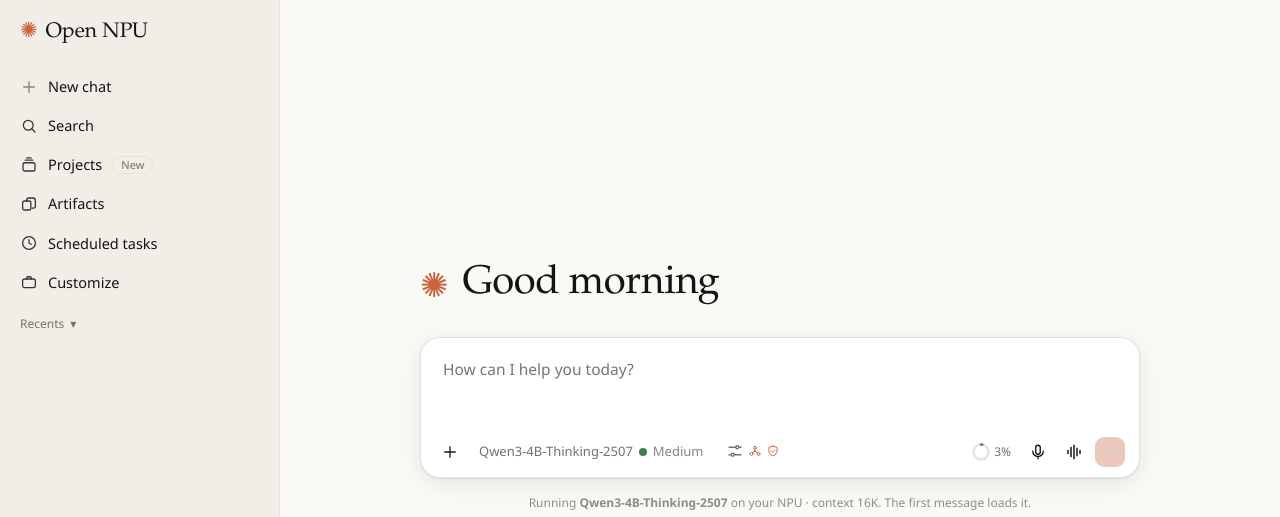
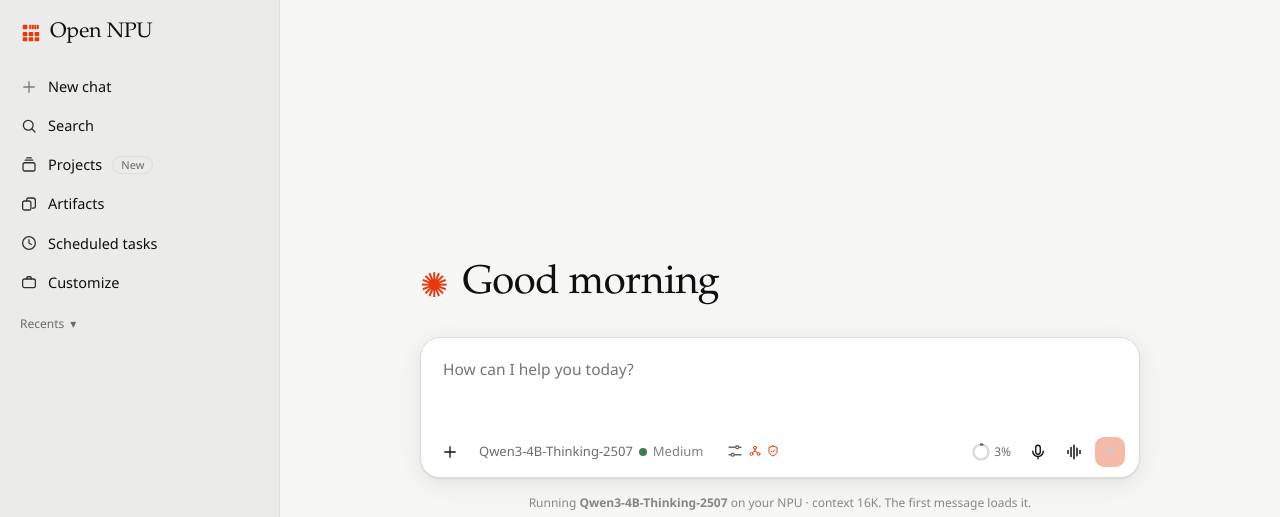
Before and after one commit to disposablecameraapp/Open-NPU, a React (Vite) app: page / in a window 1280 px wide. Shown: the top 517 px of the page. Built offline with nearby package versions, Linux system fonts and the light colour scheme.

Commit message:
Rebrand: Mono and signal palette, Hexagon three-unit logo
Co-Authored-By: Claude Sonnet 5.5 <noreply@anthropic.com>
Claude-Session: https://claude.ai/code/session_01FU82XKA3rbHQFoAk8zmboD

```diff
--- a/src/renderer/App.tsx
+++ b/src/renderer/App.tsx
@@ -13,7 +13,7 @@ import { Artifacts } from "./Artifacts";
 import { Tasks } from "./Tasks";
 import { Search } from "./Search";
 import { Customize } from "./Customize";
-import { ArtifactIcon, BriefcaseIcon, ChipIcon, ClockIcon, GearIcon, PlusIcon, ProjectIcon, SearchIcon } from "./Icons";
+import { ArtifactIcon, BriefcaseIcon, ChipIcon, ClockIcon, GearIcon, LogoMark, PlusIcon, ProjectIcon, SearchIcon } from "./Icons";
 import { ICONS, Icon } from "./Icon";
 import { Conversation, Turn, loadConversations, newConversation, saveConversations } from "./store";
 
@@ -135,7 +135,7 @@ export function App() {
   return (
     <div className="app">
       <aside className="sidebar">
-        <div className="brand"><span className="logo">✺</span> Open NPU</div>
+        <div className="brand"><span className="logo"><LogoMark /></span> Open NPU</div>
         <nav>
           <button className="navbtn" onClick={() => newChat()}><Icon d={ICONS.plus} />New chat</button>
           <button className={`navbtn ${tab === "search" ? "active" : ""}`} onClick={() => go("search")}><SearchIcon /> Search</button>
--- a/src/renderer/Icons.tsx
+++ b/src/renderer/Icons.tsx
@@ -29,3 +29,12 @@ export const UncensoredIcon = () => <svg {...small}><rect x="5" y="11" width="14
 export const AudioIcon = () => <svg {...small}><path d="M4 10v4M8 7v10M12 4v16M16 8v8M20 10.500v3" /></svg>;
 export const DistilledIcon = () => <svg {...small}><path d="M12 3.500c3 4 5.500 6.800 5.500 10a5.500 5.500 0 0 1-11 0c0-3.200 2.500-6 5.500-10Z" /></svg>;
 export const EmbeddingIcon = () => <svg {...small}><circle cx="6" cy="7" r="1.800" /><circle cx="17" cy="6" r="1.800" /><circle cx="12" cy="17" r="1.800" /><path d="M7.600 8l3.300 7.300M15.800 7.500l-3 8M7.800 6.800l7.400-.6" /></svg>;
+
+/** Open NPU mark: scalar, vector and tensor units of the Hexagon NPU, one block each. */
+export const LogoMark = () => (
+  <svg viewBox="0 0 48 48" fill="currentColor" aria-hidden="true">
+    <rect x="6" y="6" width="10" height="10" rx="1.6" />
+    {[0, 1, 2, 3].map((i) => <rect key={i} x={20 + i * 5.5} y="6" width="4.5" height="10" rx="1.6" />)}
+    {[0, 1].map((r) => [0, 1, 2].map((c) => <rect key={`${r}${c}`} x={6 + c * 13} y={22 + r * 11} width="10" height="9" rx="1.6" />))}
+  </svg>
+);
--- a/src/renderer/styles.css
+++ b/src/renderer/styles.css
@@ -1,16 +1,17 @@
 :root {
   color-scheme: light dark;
-  --bg: #faf9f5;
-  --side: #f0eee6;
+  --bg: #f6f6f5;
+  --side: #ebebe9;
   --surface: #ffffff;
-  --text: #141413;
-  --muted: #73726c;
-  --border: #e5e3da;
-  --accent: #c96442;
-  --accent-hover: #b5573a;
-  --accent-soft: #f3e3da;
-  --bubble: #f0eee6;
-  --code-bg: #f5f4ee;
+  --text: #0f0f0f;
+  --muted: #6b6b68;
+  --border: #dcdcd8;
+  --accent: #e5380f;
+  --accent-hover: #c92f0a;
+  --accent-soft: #fbe0d8;
+  --on-accent: #ffffff;
+  --bubble: #ebebe9;
+  --code-bg: #efefed;
   --green: #3f7d4e; --green-bg: #e3f0e6;
   --amber: #9a6a14; --amber-bg: #f8ecd2;
   --red: #b3392e; --red-bg: #f7dedb;
@@ -20,8 +21,8 @@
 }
 @media (prefers-color-scheme: dark) {
   :root {
-    --bg: #262624; --side: #1f1e1d; --surface: #30302e; --text: #f5f4ee; --muted: #a8a69c; --border: #3e3e3a;
-    --accent: #d97757; --accent-hover: #e48a6c; --accent-soft: #3d2f28; --bubble: #30302e; --code-bg: #1f1e1d;
+    --bg: #0b0b0b; --side: #111111; --surface: #181818; --text: #f2f2f0; --muted: #9a9a95; --border: #2a2a28;
+    --accent: #ff5a33; --accent-hover: #ff7552; --accent-soft: #33150d; --on-accent: #1a0803; --bubble: #181818; --code-bg: #111111;
     --green: #7fc08f; --green-bg: #25382b; --amber: #e0b35c; --amber-bg: #3b3220; --red: #ee8b80; --red-bg: #43241f;
   }
 }
@@ -42,7 +43,7 @@ textarea { resize: none; width: 100%; }
 .app { display: flex; height: 100%; }
 .sidebar { width: 252px; background: var(--side); display: flex; flex-direction: column; padding: 12px 10px; gap: 4px; border-right: 1px solid var(--border); }
 .brand { font-family: var(--serif); font-size: 17px; padding: 2px 8px 8px; display: flex; gap: 8px; align-items: center; }
-.logo { color: var(--accent); }
+.logo { color: var(--accent); display: inline-flex; } .logo svg { width: 22px; height: 22px; }
 nav { display: flex; flex-direction: column; gap: 2px; margin-top: 6px; }
 .navbtn { background: transparent; border: 0; border-radius: 8px; padding: 7px 10px; text-align: left; display: flex; align-items: center; gap: 10px; color: var(--text); }
 .ico { flex: none; color: var(--muted); } .navbtn.active .ico { color: var(--text); }
@@ -123,7 +124,7 @@ nav { display: flex; flex-direction: column; gap: 2px; margin-top: 6px; }
 .icon { width: 30px; height: 30px; border-radius: 50%; border: 0; background: transparent; font-size: 16px; display: grid; place-items: center; }
 .icon:hover { background: color-mix(in srgb, var(--text) 8%, transparent); }
 .icon.rec { background: var(--accent-soft); } .level { width: 12px; height: 12px; border-radius: 50%; background: var(--accent); transition: transform .08s; }
-.send { width: 30px; height: 30px; border-radius: 9px; border: 0; background: var(--accent); color: #fff; font-size: 15px; font-weight: 700; }
+.send { width: 30px; height: 30px; border-radius: 9px; border: 0; background: var(--accent); color: var(--on-accent); font-size: 15px; font-weight: 700; }
 .send:hover:not(:disabled) { background: var(--accent-hover); } .send:disabled { opacity: .35; cursor: default; } .send.stop { font-size: 12px; background: var(--text); color: var(--bg); }
 
 .voice-overlay { position: absolute; inset: 0; z-index: 5; background: var(--bg); display: flex; flex-direction: column; align-items: center; justify-content: center; gap: 22px; padding: 24px; text-align: center; }
@@ -133,7 +134,7 @@ nav { display: flex; flex-direction: column; gap: 2px; margin-top: 6px; }
 @keyframes pulse { 50% { transform: scale(1.14); } }
 .voice-state { font-family: var(--serif); font-size: 22px; } .voice-transcript { color: var(--muted); max-width: 560px; }
 
-button.primary { background: var(--accent); color: #fff; border: 0; border-radius: 9px; padding: 7px 14px; font-weight: 500; }
+button.primary { background: var(--accent); color: var(--on-accent); border: 0; border-radius: 9px; padding: 7px 14px; font-weight: 500; }
 button.primary:hover { background: var(--accent-hover); } button.primary:disabled { opacity: .5; }
 button.ghost { background: transparent; border: 1px solid var(--border); border-radius: 9px; padding: 6px 12px; }
 button.ghost:hover { background: color-mix(in srgb, var(--text) 6%, transparent); }
@@ -281,7 +282,7 @@ pre { white-space: pre-wrap; }
 .cap-thinking { color: #b58a2c; } .cap-vision { color: #4f8fc0; } .cap-code { color: #5a9a63; } .cap-moe { color: #3f9aa0; }
 
 /* the point of the app: models that run only on the NPU */
-:root { --npu: #8a5cd0; }
+:root { --npu: var(--accent); }
 .cap-native { color: var(--npu); }
 .caps.compact .cap-native { background: color-mix(in srgb, var(--npu) 16%, transparent); padding: 3px 6px; }
 .caps.compact .cap-native svg { width: 18px; height: 18px; stroke-width: 2; }
```
